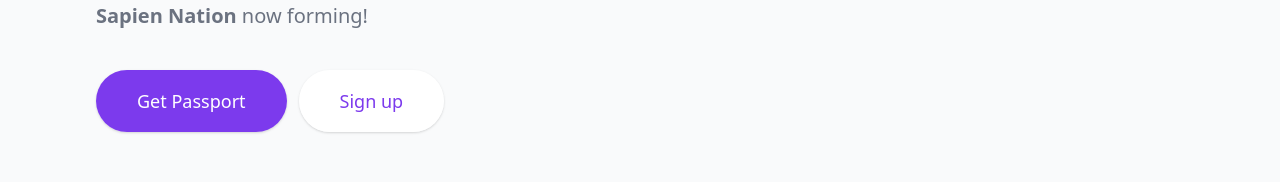
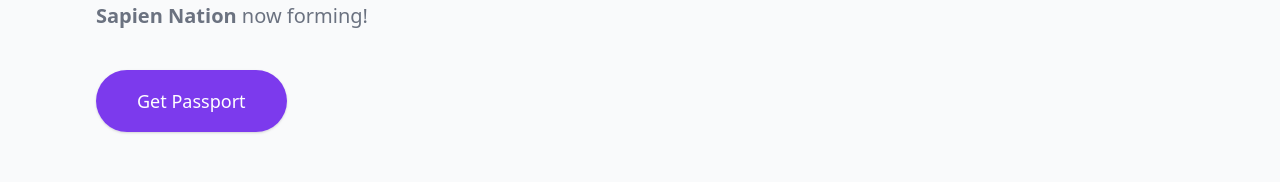
Before and after one commit to Sapien-Nation/citizen-hub, a Next.js app: page / in a window 1280 px wide. Shown: the part 450-632 px from the top of the page. Built offline with nearby package versions, Linux system fonts and the light colour scheme; no server answers.

Commit message:
fix: better handler for sign up button condition

```diff
--- a/pages/index.tsx
+++ b/pages/index.tsx
@@ -41,7 +41,7 @@
                   </Link>
                 </div>
                 <div className="mt-3 rounded-full shadow sm:mt-0 sm:ml-3">
-                  {!me && (
+                  {me === null && (
                     <Link href="/register">
                       <a
                         href="#"
```
